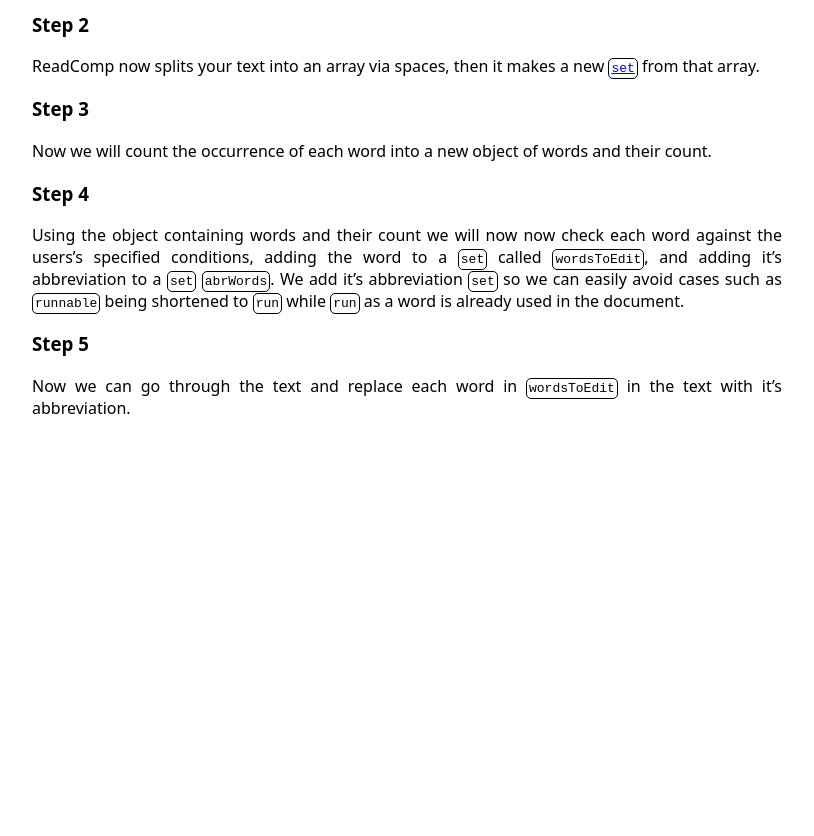
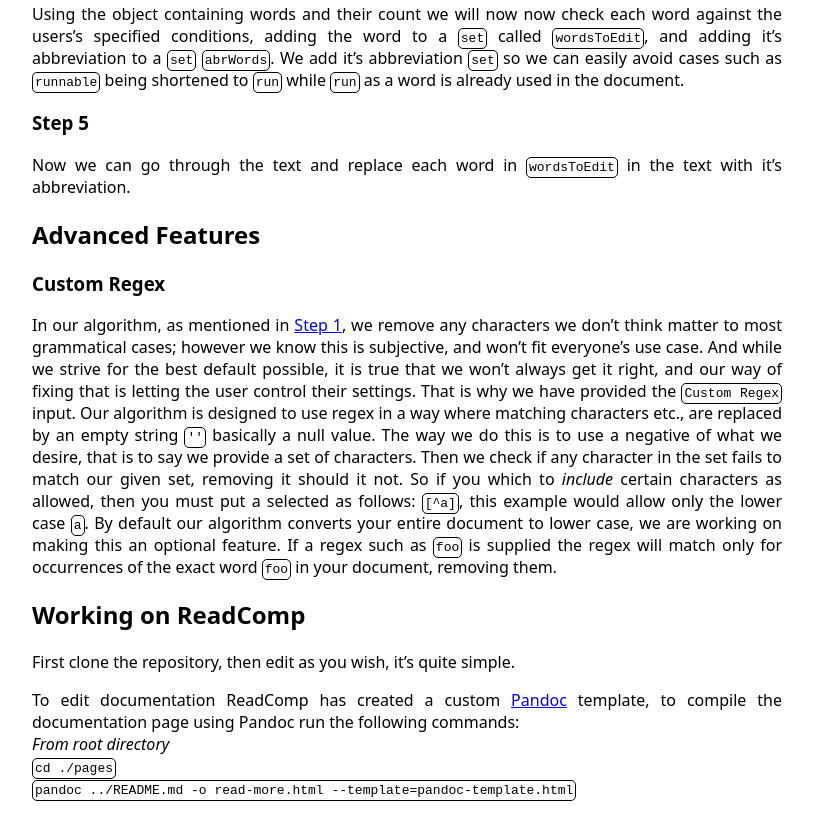
Before and after one commit to Axel-Jalonen/comp.axelj.dev, a plain HTML site: page pages/read-more.html in a window 1280 px wide. Shown: the part 1243-2079 px from the top of the page, without its empty margins (233-1047 px from the left). Before the commit the page ends 1699 px from the top, so only its background shows below. Drawn offline with Linux system fonts and the light colour scheme.

Commit message:
Add custom regex documentation

```diff
--- a/pages/read-more.html
+++ b/pages/read-more.html
@@ -21,7 +21,7 @@ has complete control over the compression settings, including the
 frequency of compression, the length of the abbreviation, and the
 requirements of a word to be compressed.</p>
 <h3 id="privacy">Privacy</h3>
-<p>As someone who cared deeply about online privacy an application
+<p>As someone who cares deeply about online privacy an application
 dealing with anything written by me must protect the data extremely
 well. This is the reason that ReadComp runs entirely from the browsers
 and is build without any web frameworks, only vanilla HTML, CSS &amp;
@@ -30,15 +30,6 @@ network connections outside of the downloading of the page’s source
 files to your browser. This also has the side effect of allowing
 ReadComp to run entirely offline should your browser have cached the
 page.</p>
-<h2 id="working-on-readcomp">Working on ReadComp</h2>
-<p>First clone the repository, then edit as you wish, it’s quite
-simple.</p>
-<p>To edit documentation ReadComp has created a custom <a
-href="https://pandoc.org/">Pandoc</a> template, to compile the
-documentation page using Pandoc run the following commands:<br />
-<em>From root directory</em><br />
-<code>cd ./pages</code><br />
-<code>pandoc ../README.md -o read-more.html --template=pandoc-template.html</code></p>
 <h2 id="the-algorithm">The Algorithm</h2>
 <h3 id="overview">Overview</h3>
 <p>Our algorithm analysis the text you submit and applies compression
@@ -71,5 +62,34 @@ it’s abbreviation <code>set</code> so we can easily avoid cases such as
 <code>run</code> as a word is already used in the document.</p>
 <h3 id="step-5">Step 5</h3>
 <p>Now we can go through the text and replace each word in
-<code>wordsToEdit</code> in the text with it’s
-abbreviation.</p></body></html>
+<code>wordsToEdit</code> in the text with it’s abbreviation.</p>
+<h2 id="advanced-features">Advanced Features</h2>
+<h3 id="custom-regex">Custom Regex</h3>
+<p>In our algorithm, as mentioned in <a href="#step-1">Step 1</a>, we
+remove any characters we don’t think matter to most grammatical cases;
+however we know this is subjective, and won’t fit everyone’s use case.
+And while we strive for the best default possible, it is true that we
+won’t always get it right, and our way of fixing that is letting the
+user control their settings. That is why we have provided the
+<code>Custom Regex</code> input. Our algorithm is designed to use regex
+in a way where matching characters etc., are replaced by an empty string
+<code>''</code> basically a null value. The way we do this is to use a
+negative of what we desire, that is to say we provide a set of
+characters. Then we check if any character in the set fails to match our
+given set, removing it should it not. So if you which to
+<em>include</em> certain characters as allowed, then you must put a
+selected as follows: <code>[^a]</code>, this example would allow only
+the lower case <code>a</code>. By default our algorithm converts your
+entire document to lower case, we are working on making this an optional
+feature. If a regex such as <code>foo</code> is supplied the regex will
+match only for occurrences of the exact word <code>foo</code> in your
+document, removing them.</p>
+<h2 id="working-on-readcomp">Working on ReadComp</h2>
+<p>First clone the repository, then edit as you wish, it’s quite
+simple.</p>
+<p>To edit documentation ReadComp has created a custom <a
+href="https://pandoc.org/">Pandoc</a> template, to compile the
+documentation page using Pandoc run the following commands:<br />
+<em>From root directory</em><br />
+<code>cd ./pages</code><br />
+<code>pandoc ../README.md -o read-more.html --template=pandoc-template.html</code></p></body></html>
```
Also changed, not shown: README.md.
